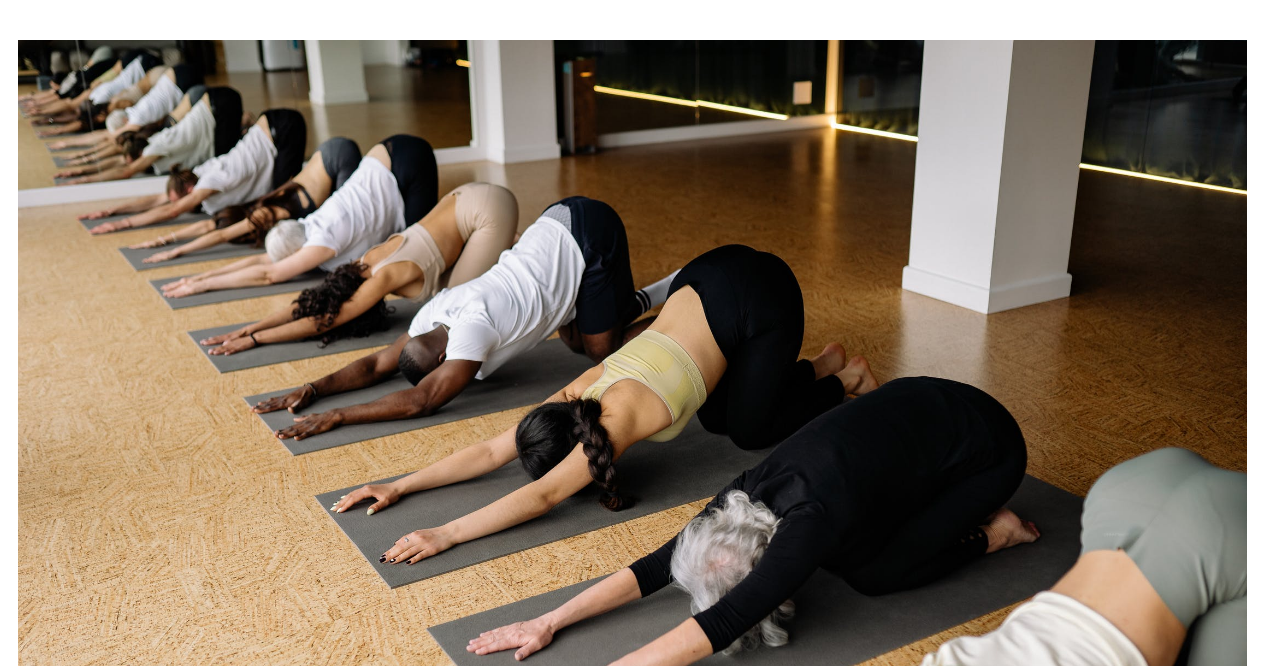
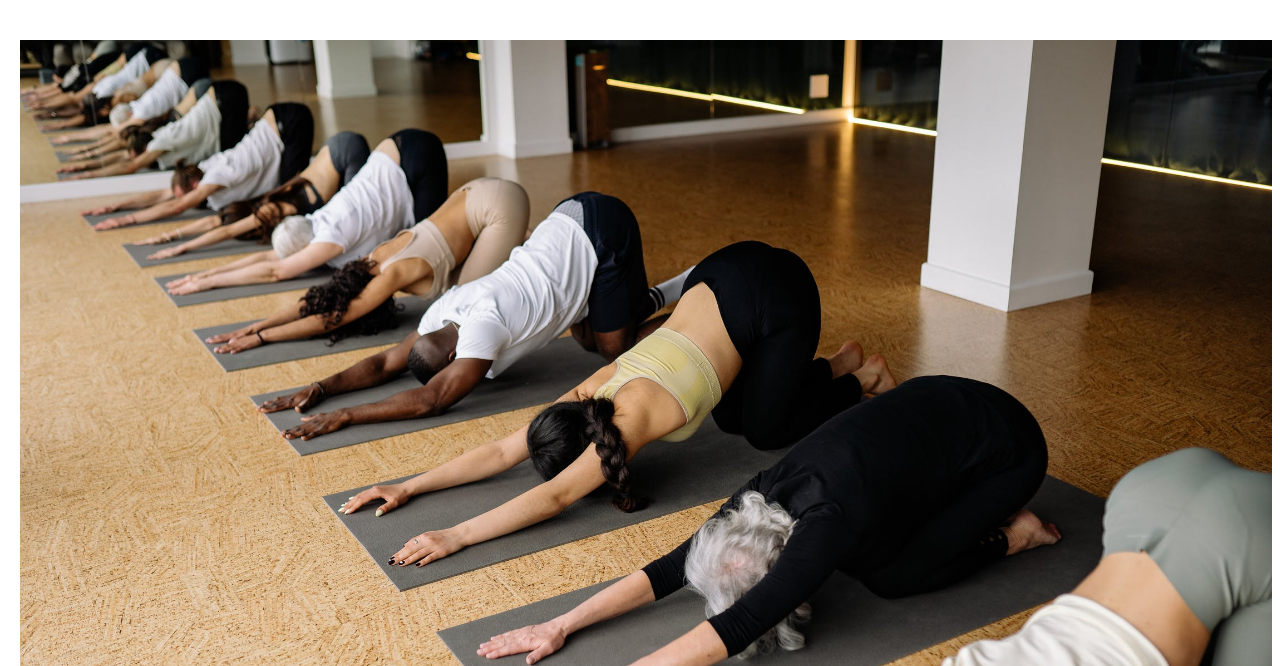
Before and after one commit to denii88/yoga-drimnagh, a plain HTML site: page index.html in a window 1280 px wide. Shown: the part 134-800 px from the top of the page. Drawn offline with nearby package versions, Linux system fonts and the light colour scheme.

Commit message:
Resized my browser,everything follows as it should

```diff
--- a/assets/css/style.css
+++ b/assets/css/style.css
@@ -15,15 +15,19 @@ header {
 }
 #home-photo {
     background: url('../images/yoga-classs.jpg') no-repeat center center;
-    width:98%;
+    width:100%;
     height:800px;
     background-size: cover;
     clear:left;
 
 }
 
-#home-page, .form {
-    margin:0 0 0 10px;
+#home-page {
+    margin:0 0 0 12px;
+
+}
+.form {
+    margin:0 0 0 14px;
 }
 #menu {
     float:right;
```
